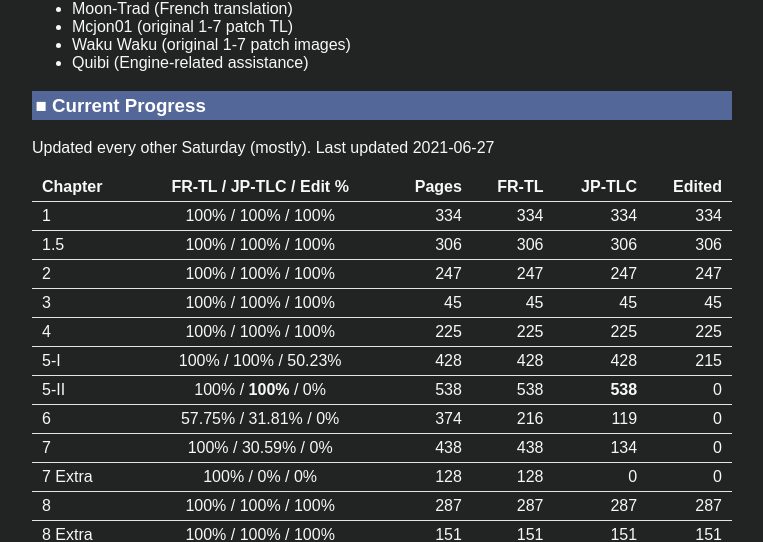
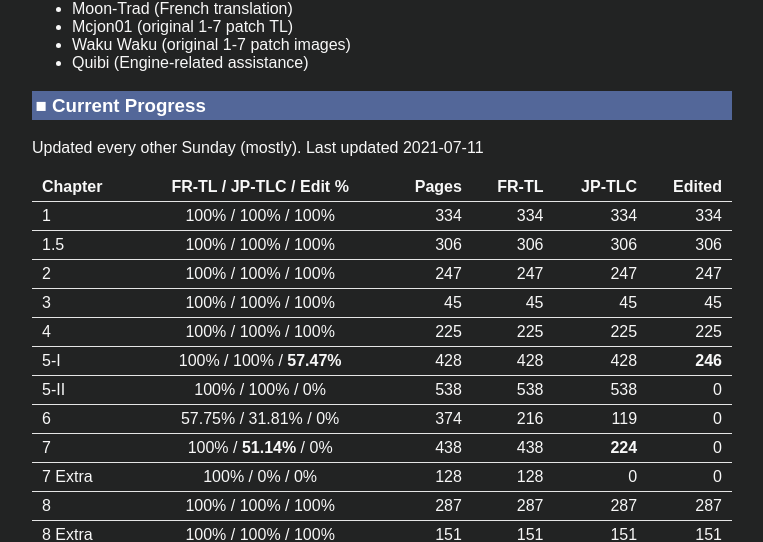
Before and after one commit to Hollow-Moon/Hollow-Moon.github.io, a Jekyll site: the page built from wohn-tl/index.md, in a window 1280 px wide and 900 px high, scrolled down 2869 px. Shown: the part 121-663 px from the top of the window, without its empty margins (258-1021 px from the left). Built offline with Jekyll 4.4.1, drawn with Linux system fonts in a browser that asks for light colours; some of the changed text lies outside the part shown.

Commit message:
Update index.md

```diff
--- a/wohn-tl/index.md
+++ b/wohn-tl/index.md
@@ -86,7 +86,7 @@ The latest patch can be downloaded [here](https://github.com/Hollow-Moon/mahoyo-
 * Quibi (Engine-related assistance)
 
 ### Current Progress
-Updated every other Saturday (mostly). Last updated 2021-06-27
+Updated every other Sunday (mostly). Last updated 2021-07-11
 
 | Chapter  | FR-TL / JP-TLC / Edit %  | Pages   | FR-TL  | JP-TLC | Edited |
 | -------- |:------------------------:| -------:| ------:| ------:| ------:|
@@ -95,10 +95,10 @@ Updated every other Saturday (mostly). Last updated 2021-06-27
 | 2        | 100% / 100% / 100%       | 247     | 247    | 247    | 247    |
 | 3        | 100% / 100% / 100%       | 45      | 45     | 45     | 45     |
 | 4        | 100% / 100% / 100%       | 225     | 225    | 225    | 225    |
-| 5-I      | 100% / 100% / 50.23%     | 428     | 428    | 428    | 215    |
-| 5-II     | 100% / **100%** / 0%       | 538     | 538    | **538**    | 0      |
+| 5-I      | 100% / 100% / **57.47%**     | 428     | 428    | 428    | **246**    |
+| 5-II     | 100% / 100% / 0%         | 538     | 538    | 538    | 0      |
 | 6        | 57.75% / 31.81% / 0%     | 374     | 216    | 119    | 0      |
-| 7        | 100% / 30.59% / 0%       | 438     | 438    | 134    | 0      |
+| 7        | 100% / **51.14%** / 0%       | 438     | 438    | **224**    | 0      |
 | 7 Extra  | 100% / 0% / 0%           | 128     | 128    | 0      | 0      |
 | 8        | 100% / 100% / 100%       | 287     | 287    | 287    | 287    |
 | 8 Extra  | 100% / 100% / 100%       | 151     | 151    | 151    | 151    |
@@ -111,7 +111,7 @@ Updated every other Saturday (mostly). Last updated 2021-06-27
 | nz       | 100% / 100% / 0%         | 361     | 361    | 361    | 0      |
 | Extra 1  | 100% / 2.01% / 100%      | 248     | 248    | 5      | 248    |
 | Extra 2  | 100% / 0% / 0%           | 836     | 836    | 0      | 0      |
-| TOTAL    | 97.81% / 75.57% / 60.06% | 7231    | 7073   | 5465   | 4343   |
+| TOTAL    | 97.81% / 76.82% / 60.48% | 7231    | 7073   | 5555   | 4374   |
 
 ### Subpages
 * [Frequently asked questions](faq/)
```
